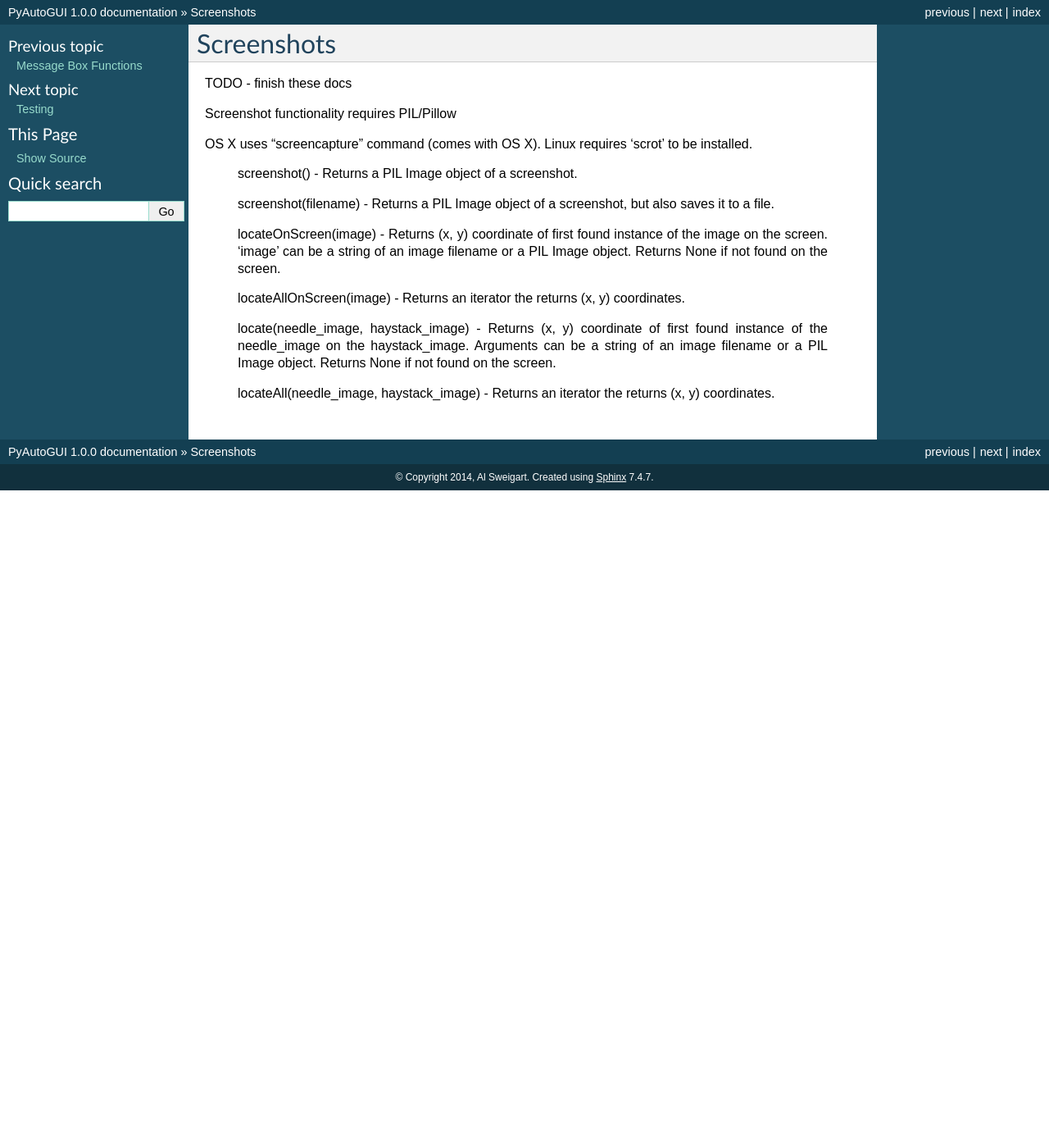
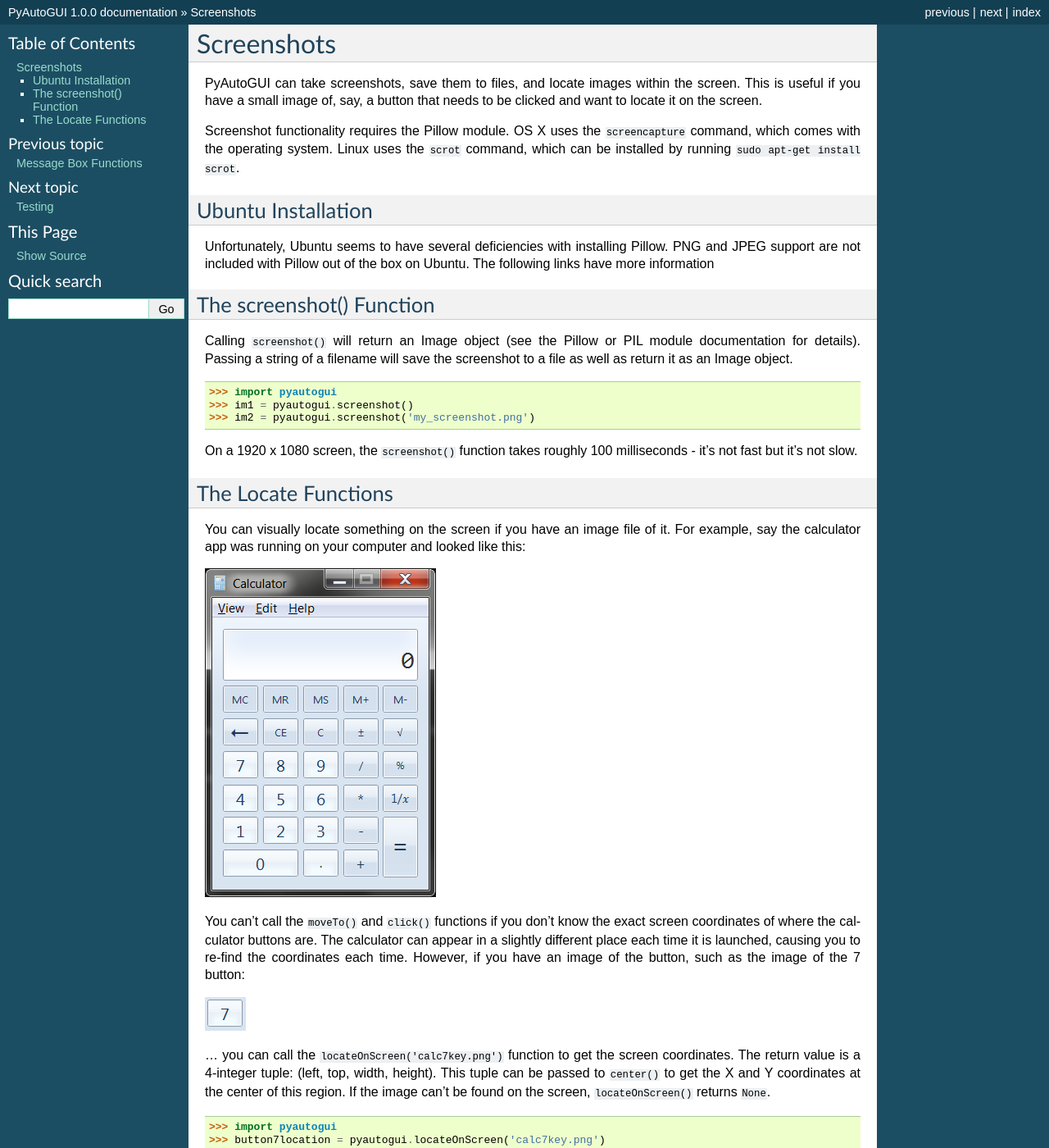
Before and after one commit to asweigart/pyautogui, a Sphinx documentation site: the page built from docs/screenshot.rst, in a window 1280 px wide and 1400 px high. Shown: the whole window at 82% size. Built offline with Sphinx 7.4.7, drawn with Linux system fonts in a browser that asks for light colours; some of the changed text lies outside the part shown.

Commit message:
Screenshot-related corrections. Screenshot documentation.

```diff
--- a/CHANGES.txt
+++ b/CHANGES.txt
@@ -1,3 +1,4 @@
+v0.9.14, 2014/09/11 -- Fixed bug with locateOnScreen().
 v0.9.13, 2014/09/11 -- Fixed OS X scrolling bug. Added screenshot features.
 v0.9.12, 2014/09/10 -- Fixed import bugs.
 v0.9.11, 2014/09/08 -- Fixed bug where None was being passed to platform-specific mouse functions.
--- a/docs/install.rst
+++ b/docs/install.rst
@@ -1,3 +1,4 @@
+.. default-role:: code
 
 ============
 Installation
--- a/docs/screenshot.rst
+++ b/docs/screenshot.rst
@@ -1,20 +1,73 @@
+.. default-role:: code
+
+===========
 Screenshots
 ===========
 
-TODO - finish these docs
+PyAutoGUI can take screenshots, save them to files, and locate images within the screen. This is useful if you have a small image of, say, a button that needs to be clicked and want to locate it on the screen.
 
-Screenshot functionality requires PIL/Pillow
+Screenshot functionality requires the Pillow module. OS X uses the `screencapture` command, which comes with the operating system. Linux uses the `scrot` command, which can be installed by running `sudo apt-get install scrot`.
 
-OS X uses "screencapture" command (comes with OS X). Linux requires 'scrot' to be installed.
+Ubuntu Installation
+===================
 
-    screenshot() - Returns a PIL Image object of a screenshot.
+Unfortunately, Ubuntu seems to have several deficiencies with installing Pillow. PNG and JPEG support are not included with Pillow out of the box on Ubuntu. The following links have more information
 
-    screenshot(filename) - Returns a PIL Image object of a screenshot, but also saves it to a file.
+The screenshot() Function
+=========================
 
-    locateOnScreen(image) - Returns (x, y) coordinate of first found instance of the image on the screen. 'image' can be a string of an image filename or a PIL Image object. Returns None if not found on the screen.
+Calling `screenshot()` will return an Image object (see the Pillow or PIL module documentation for details). Passing a string of a filename will save the screenshot to a file as well as return it as an Image object.
 
-    locateAllOnScreen(image) - Returns an iterator the returns (x, y) coordinates.
+.. code:: python
 
-    locate(needle_image, haystack_image) - Returns (x, y) coordinate of first found instance of the needle_image on the haystack_image. Arguments can be a string of an image filename or a PIL Image object. Returns None if not found on the screen.
+    >>> import pyautogui
+    >>> im1 = pyautogui.screenshot()
+    >>> im2 = pyautogui.screenshot('my_screenshot.png')
 
-    locateAll(needle_image, haystack_image) - Returns an iterator the returns (x, y) coordinates.
+On a 1920 x 1080 screen, the `screenshot()` function takes roughly 100 milliseconds - it's not fast but it's not slow.
+
+
+The Locate Functions
+====================
+
+You can visually locate something on the screen if you have an image file of it. For example, say the calculator app was running on your computer and looked like this:
+
+.. image:: calculator.png
+
+You can't call the `moveTo()` and `click()` functions if you don't know the exact screen coordinates of where the calculator buttons are. The calculator can appear in a slightly different place each time it is launched, causing you to re-find the coordinates each time. However, if you have an image of the button, such as the image of the 7 button:
+
+.. image:: calc7key.png
+
+. . . you can call the `locateOnScreen('calc7key.png')` function to get the screen coordinates. The return value is a 4-integer tuple: (left, top, width, height). This tuple can be passed to `center()` to get the X and Y coordinates at the center of this region. If the image can't be found on the screen, `locateOnScreen()` returns `None`.
+
+    >>> import pyautogui
+    >>> button7location = pyautogui.locateOnScreen('calc7key.png')
+    >>> button7location
+    (1416, 562, 50, 41)
+    >>> button7x, button7y = pyautogui.center(button7location)
+    >>> button7x, button7y
+    (1441, 582)
+    >>> pyautogui.click(button7x, button7y)  # clicks the center of where the 7 button was found
+
+There are several "locate" functions. They all start looking at the top-left corner of the screen (or image) and look to the left and then down. The arguments can either be a
+
+- `locateOnScreen(image)` - Returns (left, top, width, height) coordinate of first found instance of the `image` on the screen. Returns None if not found on the screen.
+
+- `locateAllOnScreen(image)` - Returns a generator that yields (left, top, width, height) tuples for where the image is found on the screen.
+
+- `locate(needleImage, haystackImage)` - Returns (left, top, width, height) coordinate of first found instance of `needleImage` in `haystackImage`. Returns None if not found on the screen.
+
+- `locateAll(needleImage, haystackImage)` - Returns a generator that yields (left, top, width, height) tuples for where `needleImage` is found in `haystackImage`.
+
+The "locate all" functions can be used in for loops or passed to `list()`:
+
+    >>> import pyautogui
+    >>> for pos in pyautogui.locateAllOnScreen('someButton.png')
+    ...   print(pos)
+    ...
+    (1101, 252, 50, 50)
+    (59, 481, 50, 50)
+    (1395, 640, 50, 50)
+    (1838, 676, 50, 50)
+    >>> list(pyautogui.locateAllOnScreen('someButton.png'))
+    [(1101, 252, 50, 50), (59, 481, 50, 50), (1395, 640, 50, 50), (1838, 676, 50, 50)]
--- a/pyautogui/__init__.py
+++ b/pyautogui/__init__.py
@@ -27,7 +27,7 @@ You will need PIL/Pillow to use the screenshot features.
 """
 
 
-__version__ = '0.9.13'
+__version__ = '0.9.14'
 
 import sys
 import time
--- a/setup.py
+++ b/setup.py
@@ -3,7 +3,7 @@ from setuptools import setup
 
 setup(
     name='PyAutoGUI',
-    version='0.9.13',
+    version='0.9.14',
     url='https://github.com/asweigart/pyautogui',
     author='Al Sweigart',
     author_email='al@inventwithpython.com',
```
Also changed, not shown: docs/roadmap.rst (+0 -13 lines), docs/calc7key.png (added), docs/calculator.png (added), 1 other file.
